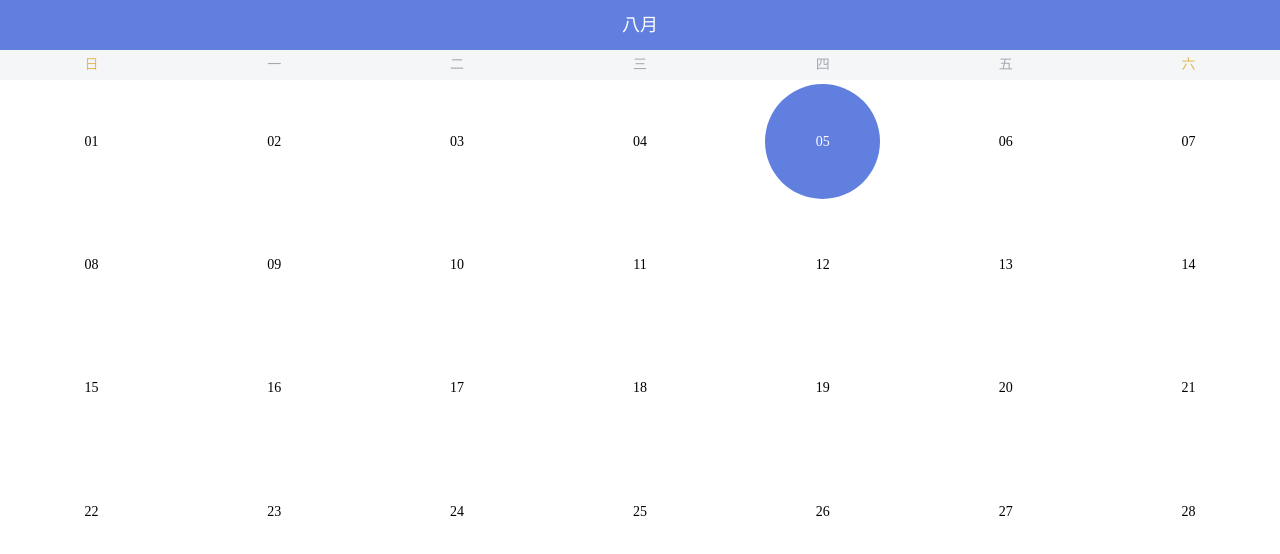
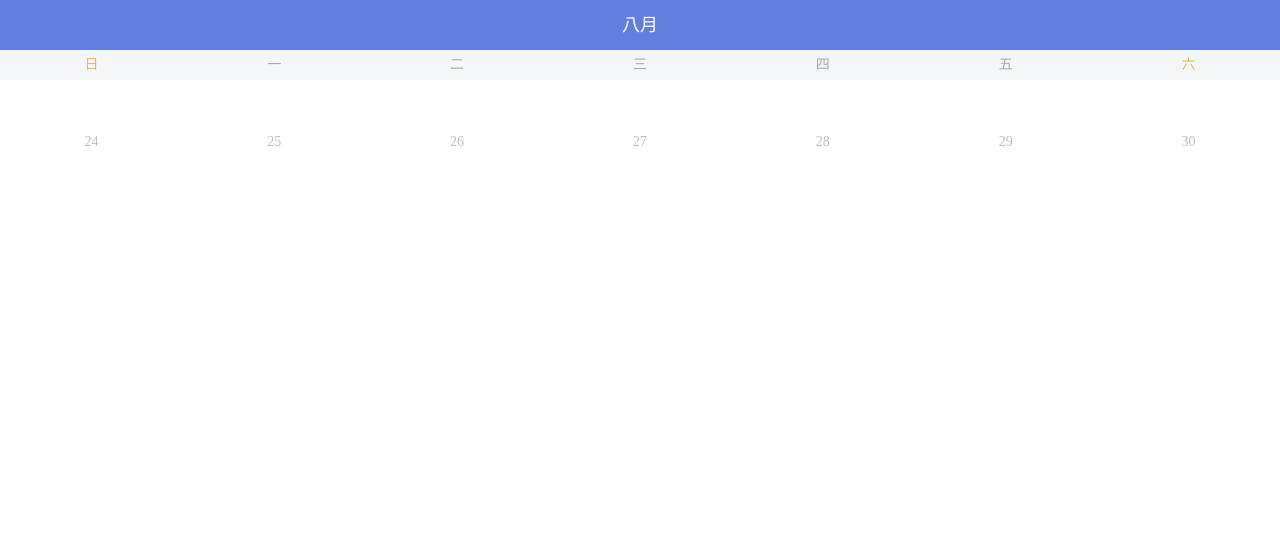
Before and after one commit to Alexander1025/todo_vue_node, a Vue app: page / in a window 1280 px wide. Shown: the top 554 px of the page. Built offline with nearby package versions, Linux system fonts and the light colour scheme; the HTML template or start-up script is replaced by a standard one.

Commit message:
生成本月日历的上月部分

```diff
--- a/src/client/components/calendar.vue
+++ b/src/client/components/calendar.vue
@@ -10,89 +10,8 @@
             <li class="orange">六</li>
         </ul>
         <div class="calendarmain acrossflex">
-            <div>
-                <div class="calendarlist">01</div>
-            </div>
-            <div>
-                <div class="calendarlist">02</div>
-            </div>
-            <div>
-                <div class="calendarlist">03</div>
-            </div>
-            <div>
-                <div class="calendarlist">04</div>
-            </div>
-            <div>
-                <div class="calendarthis calendarlist">05</div>
-            </div>
-            <div>
-                <div class="calendarlist">06</div>
-            </div>
-            <div>
-                <div class="calendarlist">07</div>
-            </div>
-            <div>
-                <div class="calendarlist">08</div>
-            </div>
-            <div>
-                <div class="calendarlist">09</div>
-            </div>
-            <div>
-                <div class="calendarlist">10</div>
-            </div>
-            <div>
-                <div class="calendarlist">11</div>
-            </div>
-            <div>
-                <div class="calendarlist">12</div>
-            </div>
-            <div>
-                <div class="calendarlist">13</div>
-            </div>
-            <div>
-                <div class="calendarlist">14</div>
-            </div>
-            <div>
-                <div class="calendarlist">15</div>
-            </div>
-            <div>
-                <div class="calendarlist">16</div>
-            </div>
-            <div>
-                <div class="calendarlist">17</div>
-            </div>
-            <div>
-                <div class="calendarlist">18</div>
-            </div>
-            <div>
-                <div class="calendarlist">19</div>
-            </div>
-            <div>
-                <div class="calendarlist">20</div>
-            </div>
-            <div>
-                <div class="calendarlist">21</div>
-            </div>
-            <div>
-                <div class="calendarlist">22</div>
-            </div>
-            <div>
-                <div class="calendarlist">23</div>
-            </div>
-            <div>
-                <div class="calendarlist">24</div>
-            </div>
-            <div>
-                <div class="calendarlist">25</div>
-            </div>
-            <div>
-                <div class="calendarlist">26</div>
-            </div>
-            <div>
-                <div class="calendarlist">27</div>
-            </div>
-            <div>
-                <div class="calendarlist">28</div>
+            <div v-for="(item, index) in datelist">
+                <div class="calendarlist" :class="[item.istoday ? 'calendarthisday' : '', item.isthismonth ? '' : 'calendarthismonth']">{{item.date}}</div>
             </div>
         </div>
     </div>
@@ -101,44 +20,65 @@
 export default {
     data () {
         return {
+            onedaytime:86400000,
             datelist:[
-                {
-                    id:1,
+                // {
+                //     id:1,
 
-                    // 日期
-                    month:7,
-                    date:24,
-                    day:2,
+                //     // 日期
+                //     month:7,
+                //     date:24,
+                //     day:2,
 
-                    // 是否当天
-                    istoday: false,
+                //     // 是否当天
+                //     istoday: false,
+                //     // 是否当月
+                //     isthismonth: false,
 
-                    // 任务信息
-                    havetask: false,
+                //     // 任务信息
+                //     havetask: false,
 
-                    // 节日
-                    holiday:"",
-                    // 节气
-                    solarterm:"",
-                }
+                //     // 节日
+                //     holiday:"",
+                //     // 节气
+                //     solarterm:"",
+                // },
             ],
+            idnowlog:0,
         }
     },
     methods:{
 
     },
     mounted:function(){
-        var date = new Date();
-        console.log(date);
-        console.log(date.getFullYear());
-        console.log(date.getMonth()+1);
-        console.log(date.getDate());
-        console.log(date.getDay());
 
 
-        console.log("=======");
-        console.log("=======");
 
+
+
+        // console.log("=======");
+        // console.log("现在");
+
+
+        // 现在
+        var date = new Date();
+
+
+        // console.log(date);
+        // console.log(date.getFullYear());
+        // console.log(date.getMonth()+1);
+        // console.log(date.getDate());
+        // console.log(date.getDay());
+
+
+
+
+
+        // console.log("=======");
+        // console.log("本月1号");
+
+
+        // 本月1号
         var date2 = new Date();
         // console.log(date2.setDate(1));
         // console.log(date2.setTime(date2.getTime()-86400000));
@@ -146,29 +86,110 @@ export default {
         date2.setDate(1);
 
 
-        console.log(date2);
-        console.log(date2.getFullYear());
-        console.log(date2.getMonth()+1);
-        console.log(date2.getDate());
-        console.log(date2.getDay());
+        // console.log(date2);
+        // console.log(date2.getFullYear());
+        // console.log(date2.getMonth()+1);
+        // console.log(date2.getDate());
+        // console.log(date2.getDay());
 
 
 
 
+        // console.log("=======");
+        // console.log("上月最后一天");
+
+
+        // 上月最后一天
+
+        var date3 = new Date();
+        date3.setDate(1);
+        date3.setTime(date3.getTime()-(this.onedaytime*1));
+
+
+        // console.log(date3);
+        // console.log(date3.getFullYear());
+        // console.log(date3.getMonth()+1);
+        // console.log(date3.getDate());
+        // console.log(date3.getDay());
+
+
+
+
+        // console.log("=======");
+        // console.log("补上上月天数");
+
+        // 补上上月天数
+        var date4 = new Date();
+        date4.setDate(1);
+        date4.setTime(date4.getTime()-(this.onedaytime*1));
+        // 上月最后一天的日期数
+        var lastday = date4.getDate();
+
+
+        // console.log(lastday);
+        // console.log(lastday.getFullYear());
+        // console.log(lastday.getMonth()+1);
+        // console.log(lastday.getDate());
+        // console.log(lastday.getDay());
+
+        // 如果不是星期六就补上上个月的日数
+        if(date4.getDay() !== 0){
+        // if(date4.getDay() !== 6){
+            for(let i = 0 ; i <= date4.getDay() ; i++){
+                var date5 = new Date();
+
+                // 设置日期天数，本月最后一天日期数 - 本月最后一天星期数 = 显示在日历中第一个上月的日期数
+                date5.setDate(lastday - date4.getDay() + i);
+
+
+                // console.log(i+1);
+                // console.log(date5);
+                // console.log(date5.getFullYear());
+                // console.log(date5.getMonth()+1);
+                // console.log(date5.getDate());
+                // console.log(date5.getDay());
+
+
+                this.idnowlog = i+1;
+                var calendardetail = {
+                    id: i+1,
+                    month: date5.getMonth()+1,
+                    date: date5.getDate(),
+                    day: date5.getDay(),
+                    istoday: false,
+                    isthismonth: false,
+                    havetask: false,
+                    holiday:"",
+                    solarterm:"",
+                };
+
+                this.datelist.push(calendardetail);
+            }
+        }
+
+
         console.log("=======");
-        console.log("=======");
+        console.log("本月天数");
+
+        // 现在
+        var date6 = new Date();
+        date6.setDate(1);
+        if(date6.getMonth()+1 >= 12){
+            date6.setMonth(0);
+        }else{
+            // 增加一个月
+            date6.setMonth(date6.getMonth()+1);
+        }
 
 
 
 
 
-
-        date2.setTime(date2.getTime()-86400000);
-        console.log(date2);
-        console.log(date2.getFullYear());
-        console.log(date2.getMonth()+1);
-        console.log(date2.getDate());
-        console.log(date2.getDay());
+        console.log(date6);
+        console.log(date6.getFullYear());
+        console.log(date6.getMonth()+1);
+        console.log(date6.getDate());
+        console.log(date6.getDay());
 
     }
 }
@@ -226,8 +247,11 @@ export default {
         border-radius: 50%;
 
     }
-    .calendarthis{
+    .calendarthisday{
         background-color: #617FDF;
         color: white;
     }
+    .calendarthismonth{
+        color: #bdbdbd;
+    }
 </style>
```
